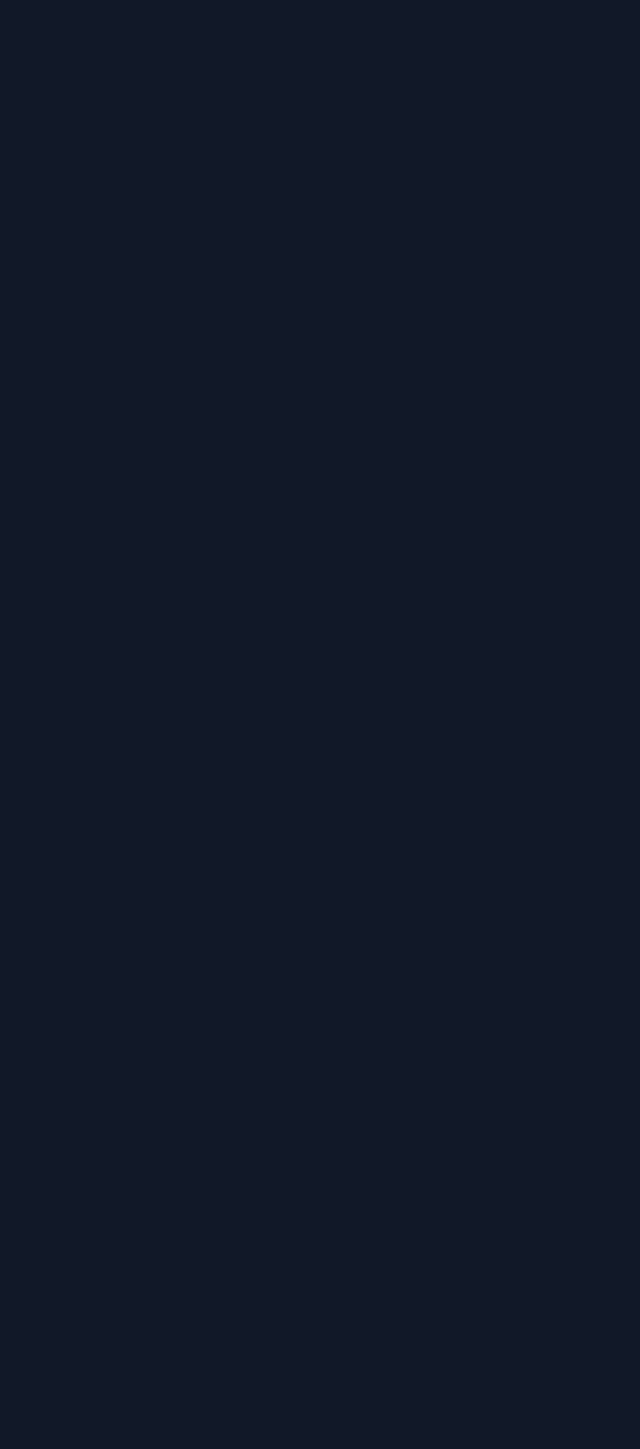
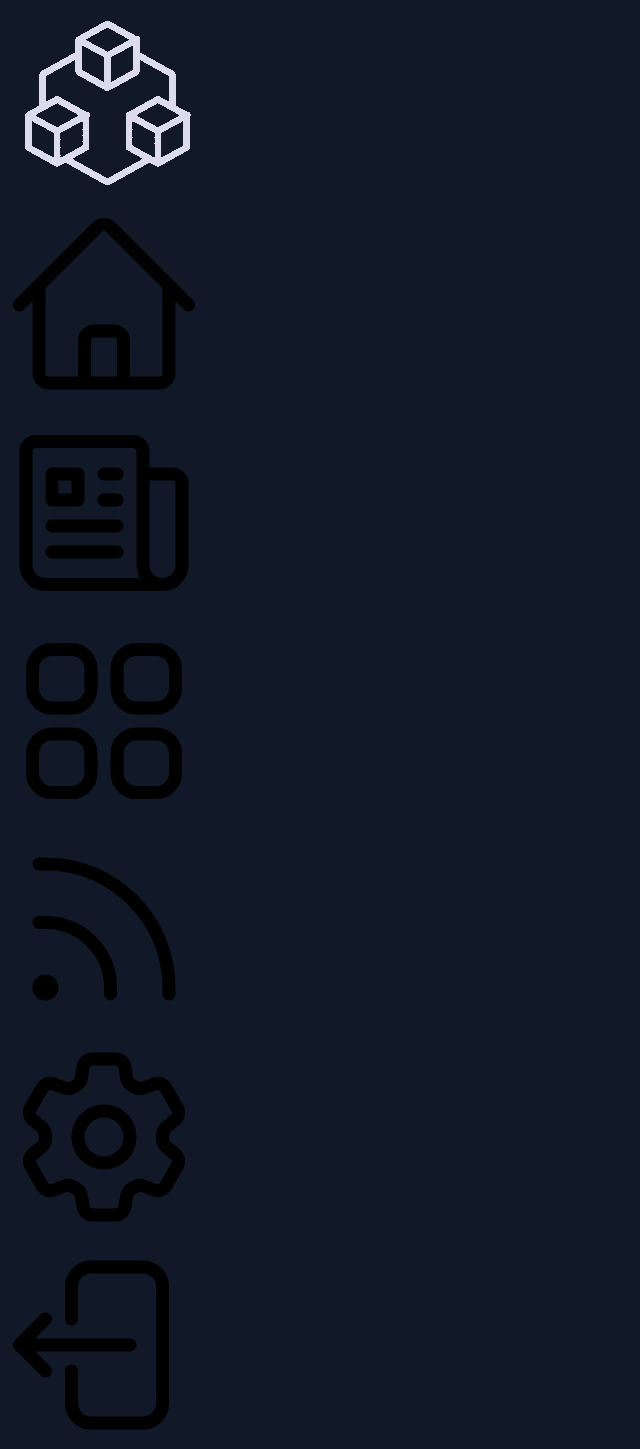
Before and after one commit to Josemario17/Website-Manager, a React (Vite) app: page /Home in a window 1280 px wide. Before the commit this address had no page. Shown: the whole page, without its empty margins (0-640 px from the left). Before the commit the page ends 800 px from the top, so only its background shows below. Built offline with nearby package versions, Linux system fonts and the light colour scheme.

Commit message:
NavBar added

```diff
--- /dev/null
+++ b/src/Components/MainComponentes/NavBarLeft.jsx
@@ -0,0 +1,49 @@
+
+
+import { Link } from 'react-router-dom'
+import logo from '../../assets/img/logo3.png'
+
+export default function NavBarLeft() {
+
+    return (
+        <div className="w-24 max-w-sm h-full min-h-full py-10 bg-[#7577cd3c]">
+            <img src={logo} alt="" className='w-2/3 mx-auto' />
+            <div className='w-auto mx-auto flex flex-col items-center justify-center text-center my-5'>
+                <Link className={`w-full px-2 py-4 flex items-center justify-center border-r-[3.5px] border-solid border-transparent duration-100 hover:border-white/65 hover:bg-white/10`}>
+                    <svg xmlns="http://www.w3.org/2000/svg" fill="none" viewBox="0 0 24 24" strokeWidth={1.5} stroke="currentColor" className="size-6">
+                        <path strokeLinecap="round" strokeLinejoin="round" d="m2.25 12 8.954-8.955c.44-.439 1.152-.439 1.591 0L21.75 12M4.5 9.75v10.125c0 .621.504 1.125 1.125 1.125H9.75v-4.875c0-.621.504-1.125 1.125-1.125h2.25c.621 0 1.125.504 1.125 1.125V21h4.125c.621 0 1.125-.504 1.125-1.125V9.75M8.25 21h8.25" />
+                    </svg>
+                </Link>
+                <Link className={`w-full px-2 py-4 flex items-center justify-center border-r-[3.5px] border-solid border-transparent duration-100 hover:border-white/65 hover:bg-white/10`}>
+                    <svg xmlns="http://www.w3.org/2000/svg" fill="none" viewBox="0 0 24 24" strokeWidth={1.5} stroke="currentColor" className="size-6">
+                        <path strokeLinecap="round" strokeLinejoin="round" d="M12 7.5h1.5m-1.5 3h1.5m-7.5 3h7.5m-7.5 3h7.5m3-9h3.375c.621 0 1.125.504 1.125 1.125V18a2.25 2.25 0 0 1-2.25 2.25M16.5 7.5V18a2.25 2.25 0 0 0 2.25 2.25M16.5 7.5V4.875c0-.621-.504-1.125-1.125-1.125H4.125C3.504 3.75 3 4.254 3 4.875V18a2.25 2.25 0 0 0 2.25 2.25h13.5M6 7.5h3v3H6v-3Z" />
+                    </svg>
+                </Link>
+                <Link className={`w-full px-2 py-4 flex items-center justify-center border-r-[3.5px] border-solid border-transparent duration-100 hover:border-white/65 hover:bg-white/10`}>
+                    <svg xmlns="http://www.w3.org/2000/svg" fill="none" viewBox="0 0 24 24" strokeWidth={1.5} stroke="currentColor" className="size-6">
+                        <path strokeLinecap="round" strokeLinejoin="round" d="M3.75 6A2.25 2.25 0 0 1 6 3.75h2.25A2.25 2.25 0 0 1 10.5 6v2.25a2.25 2.25 0 0 1-2.25 2.25H6a2.25 2.25 0 0 1-2.25-2.25V6ZM3.75 15.75A2.25 2.25 0 0 1 6 13.5h2.25a2.25 2.25 0 0 1 2.25 2.25V18a2.25 2.25 0 0 1-2.25 2.25H6A2.25 2.25 0 0 1 3.75 18v-2.25ZM13.5 6a2.25 2.25 0 0 1 2.25-2.25H18A2.25 2.25 0 0 1 20.25 6v2.25A2.25 2.25 0 0 1 18 10.5h-2.25a2.25 2.25 0 0 1-2.25-2.25V6ZM13.5 15.75a2.25 2.25 0 0 1 2.25-2.25H18a2.25 2.25 0 0 1 2.25 2.25V18A2.25 2.25 0 0 1 18 20.25h-2.25A2.25 2.25 0 0 1 13.5 18v-2.25Z" />
+                    </svg>
+                </Link>
+                <Link className={`w-full px-2 py-4 flex items-center justify-center border-r-[3.5px] border-solid border-transparent duration-100 hover:border-white/65 hover:bg-white/10`}>
+                    <svg xmlns="http://www.w3.org/2000/svg" fill="none" viewBox="0 0 24 24" strokeWidth={1.5} stroke="currentColor" className="size-6">
+                        <path strokeLinecap="round" strokeLinejoin="round" d="M12.75 19.5v-.75a7.5 7.5 0 0 0-7.5-7.5H4.5m0-6.75h.75c7.87 0 14.25 6.38 14.25 14.25v.75M6 18.75a.75.75 0 1 1-1.5 0 .75.75 0 0 1 1.5 0Z" />
+                    </svg>
+                </Link>
+            </div>
+            <span className='w-1/2 mx-auto block my-6 h-[.4px] bg-white/30'></span>
+            <div className='w-auto mx-auto flex flex-col items-center justify-center text-center'>
+                <Link className={`w-full px-2 py-4 flex items-center justify-center border-r-[3.5px] border-solid border-transparent duration-100 hover:border-white/65 hover:bg-white/10`}>
+                    <svg xmlns="http://www.w3.org/2000/svg" fill="none" viewBox="0 0 24 24" strokeWidth={1.5} stroke="currentColor" className="size-6">
+                        <path strokeLinecap="round" strokeLinejoin="round" d="M9.594 3.94c.09-.542.56-.94 1.11-.94h2.593c.55 0 1.02.398 1.11.94l.213 1.281c.063.374.313.686.645.87.074.04.147.083.22.127.325.196.72.257 1.075.124l1.217-.456a1.125 1.125 0 0 1 1.37.49l1.296 2.247a1.125 1.125 0 0 1-.26 1.431l-1.003.827c-.293.241-.438.613-.43.992a7.723 7.723 0 0 1 0 .255c-.008.378.137.75.43.991l1.004.827c.424.35.534.955.26 1.43l-1.298 2.247a1.125 1.125 0 0 1-1.369.491l-1.217-.456c-.355-.133-.75-.072-1.076.124a6.47 6.47 0 0 1-.22.128c-.331.183-.581.495-.644.869l-.213 1.281c-.09.543-.56.94-1.11.94h-2.594c-.55 0-1.019-.398-1.11-.94l-.213-1.281c-.062-.374-.312-.686-.644-.87a6.52 6.52 0 0 1-.22-.127c-.325-.196-.72-.257-1.076-.124l-1.217.456a1.125 1.125 0 0 1-1.369-.49l-1.297-2.247a1.125 1.125 0 0 1 .26-1.431l1.004-.827c.292-.24.437-.613.43-.991a6.932 6.932 0 0 1 0-.255c.007-.38-.138-.751-.43-.992l-1.004-.827a1.125 1.125 0 0 1-.26-1.43l1.297-2.247a1.125 1.125 0 0 1 1.37-.491l1.216.456c.356.133.751.072 1.076-.124.072-.044.146-.086.22-.128.332-.183.582-.495.644-.869l.214-1.28Z" />
+                        <path strokeLinecap="round" strokeLinejoin="round" d="M15 12a3 3 0 1 1-6 0 3 3 0 0 1 6 0Z" />
+                    </svg>
+                </Link>
+                <Link className={`w-full px-2 py-4 flex items-center justify-center border-r-[3.5px] border-solid border-transparent duration-100 hover:border-white/65 hover:bg-white/10`}>
+                    <svg xmlns="http://www.w3.org/2000/svg" fill="none" viewBox="0 0 24 24" strokeWidth={1.5} stroke="currentColor" className="size-6">
+                        <path strokeLinecap="round" strokeLinejoin="round" d="M8.25 9V5.25A2.25 2.25 0 0 1 10.5 3h6a2.25 2.25 0 0 1 2.25 2.25v13.5A2.25 2.25 0 0 1 16.5 21h-6a2.25 2.25 0 0 1-2.25-2.25V15m-3 0-3-3m0 0 3-3m-3 3H15" />
+                    </svg>
+                </Link>
+            </div>
+        </div>
+    )
+}
--- /dev/null
+++ b/src/Home/Home.jsx
@@ -0,0 +1,12 @@
+
+import { Link } from 'react-router-dom'
+import logo from '../assets/img/logo3.png'
+import NavBarLeft from '../Components/MainComponentes/NavBarLeft'
+
+export default function Home() {
+    return (
+        <div className="w-screen h-screen">
+            <NavBarLeft></NavBarLeft>
+        </div>
+    )
+}
--- a/src/Routes.jsx
+++ b/src/Routes.jsx
@@ -1,11 +1,13 @@
 import { BrowserRouter, Route, Router, Routes } from "react-router-dom";
 import Loader from "./Login/Loader";
+import Home from "./Home/Home";
 
 export default function AppRoutes(){
     return(
         <BrowserRouter>
             <Routes>
                 <Route path="/" element={<Loader/>}></Route>
+                <Route path="/Home" element={<Home/>}></Route>
             </Routes>
         </BrowserRouter>
     )
```
